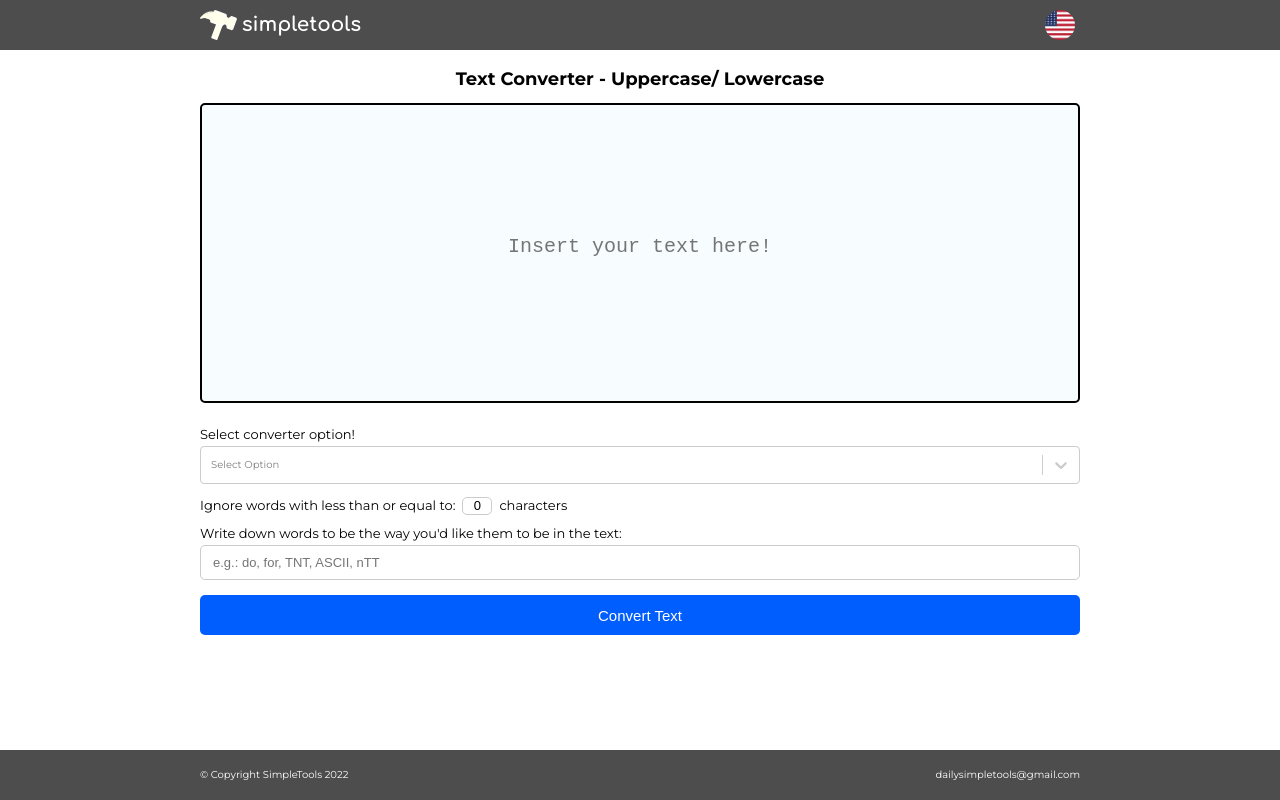
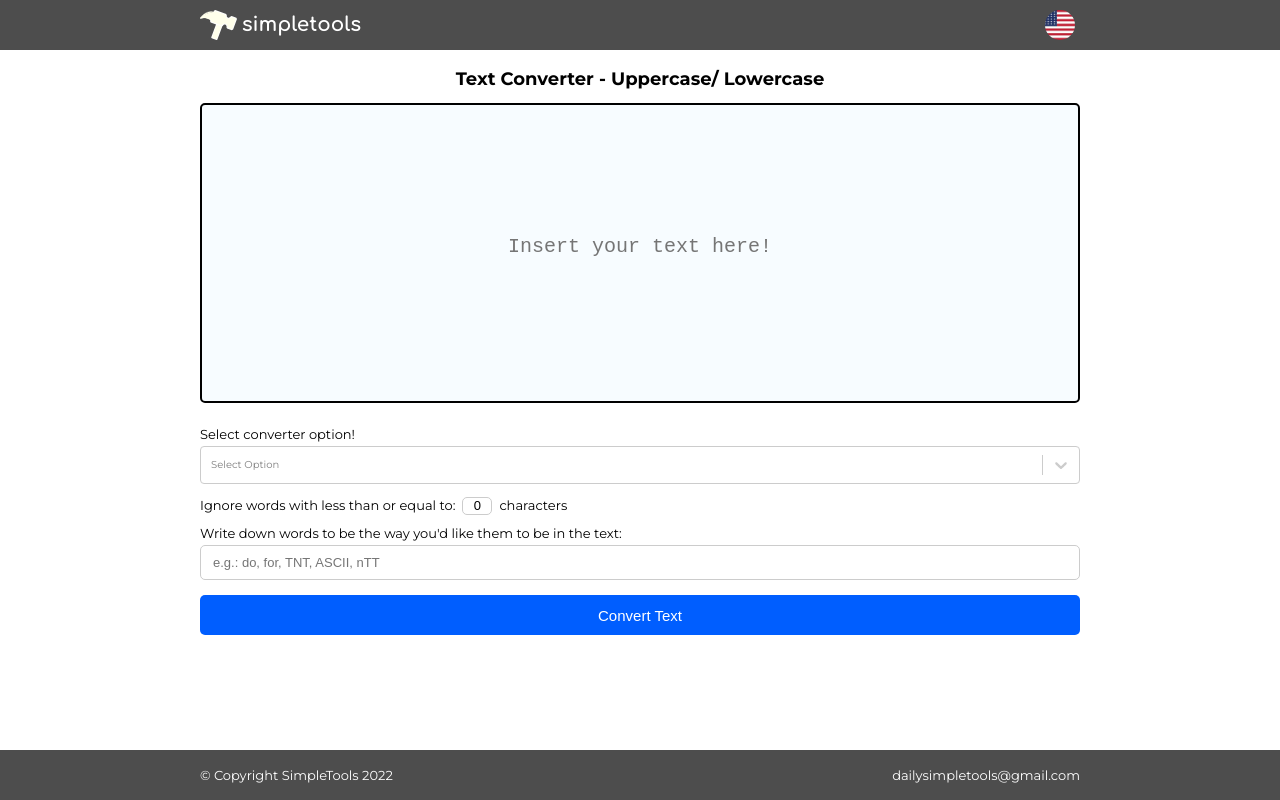
Before and after one commit to diegonf/Project__Personal__Text-Converter, a React (Create React App) app: page / in a window 1280 px wide. Built offline with nearby package versions, Linux system fonts and the light colour scheme.

Commit message:
corrigido font-size do footer e adicionado outros caracteres noregex

```diff
--- a/src/components/Footer/Footer.module.scss
+++ b/src/components/Footer/Footer.module.scss
@@ -13,7 +13,7 @@
 
   .footer__item {
     color: white;
-    font-size: 1rem;
+    font-size: $font-size;
     word-wrap: break-word;
     @media (max-width: 400px) { width: 9rem }
   }
--- a/src/components/TxtConverter/txtConverterFunctions.ts
+++ b/src/components/TxtConverter/txtConverterFunctions.ts
@@ -11,7 +11,7 @@ export const firstLetterWordToUpperCase = (text: string, numCharIgnore: number)
 };
 
 export const firstLetterSentenceToUpperCase = (text: string) => {
-  const sentences = text.split(/([^A-Za-zÀ-ȕ0-9 ,#%'"-+*/&$@<>ªº°\\]+)/);
+  const sentences = text.split(/([^A-Za-zÀ-ȕ0-9 ,#%'"--“”’+*/&$@<>ªº°\\]+)/);
   const sentencesConverted = sentences.map(sentence => {
     for (let index = 0; index < sentence.length; index++) {
       if (sentence.length === 1) {
```
